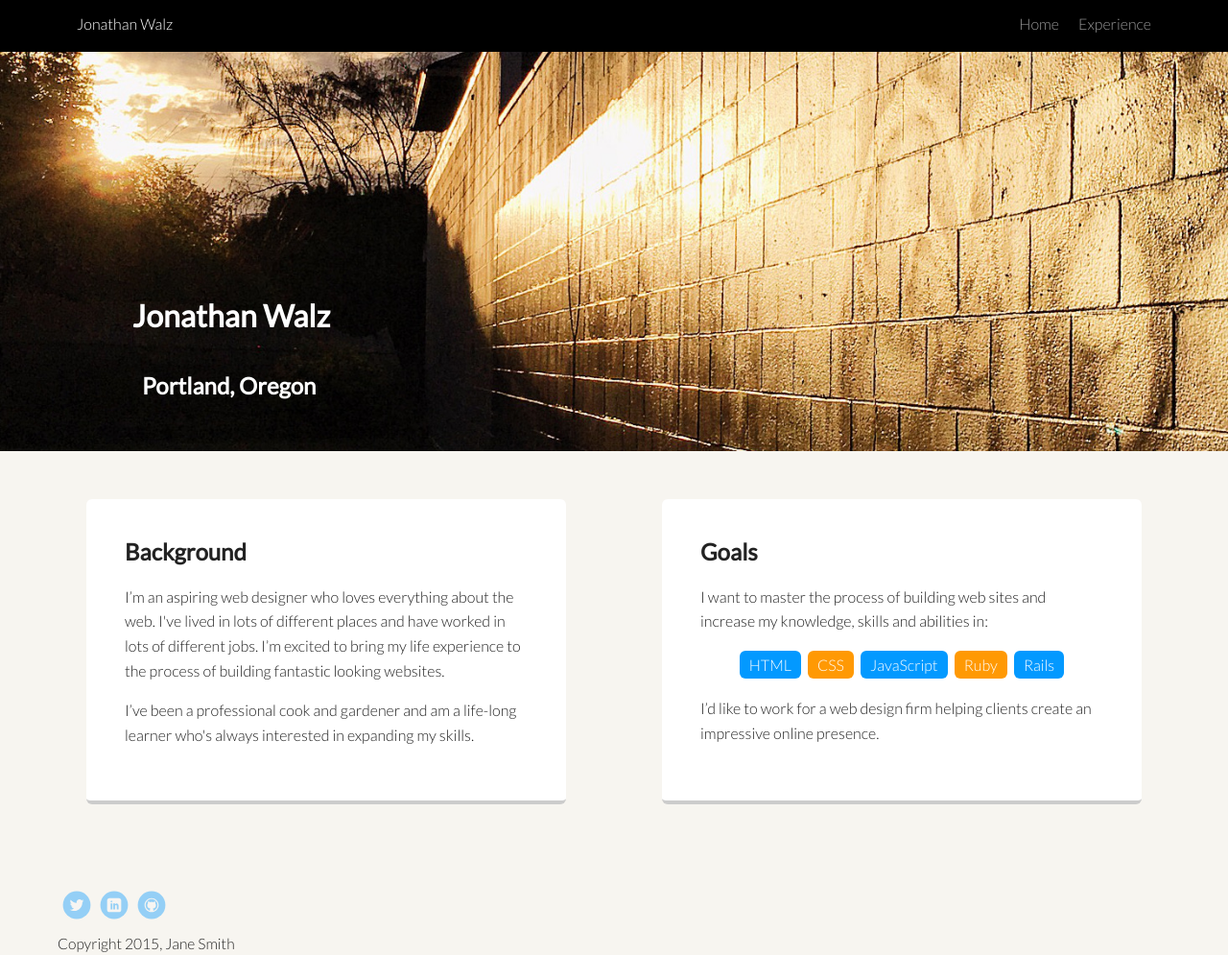
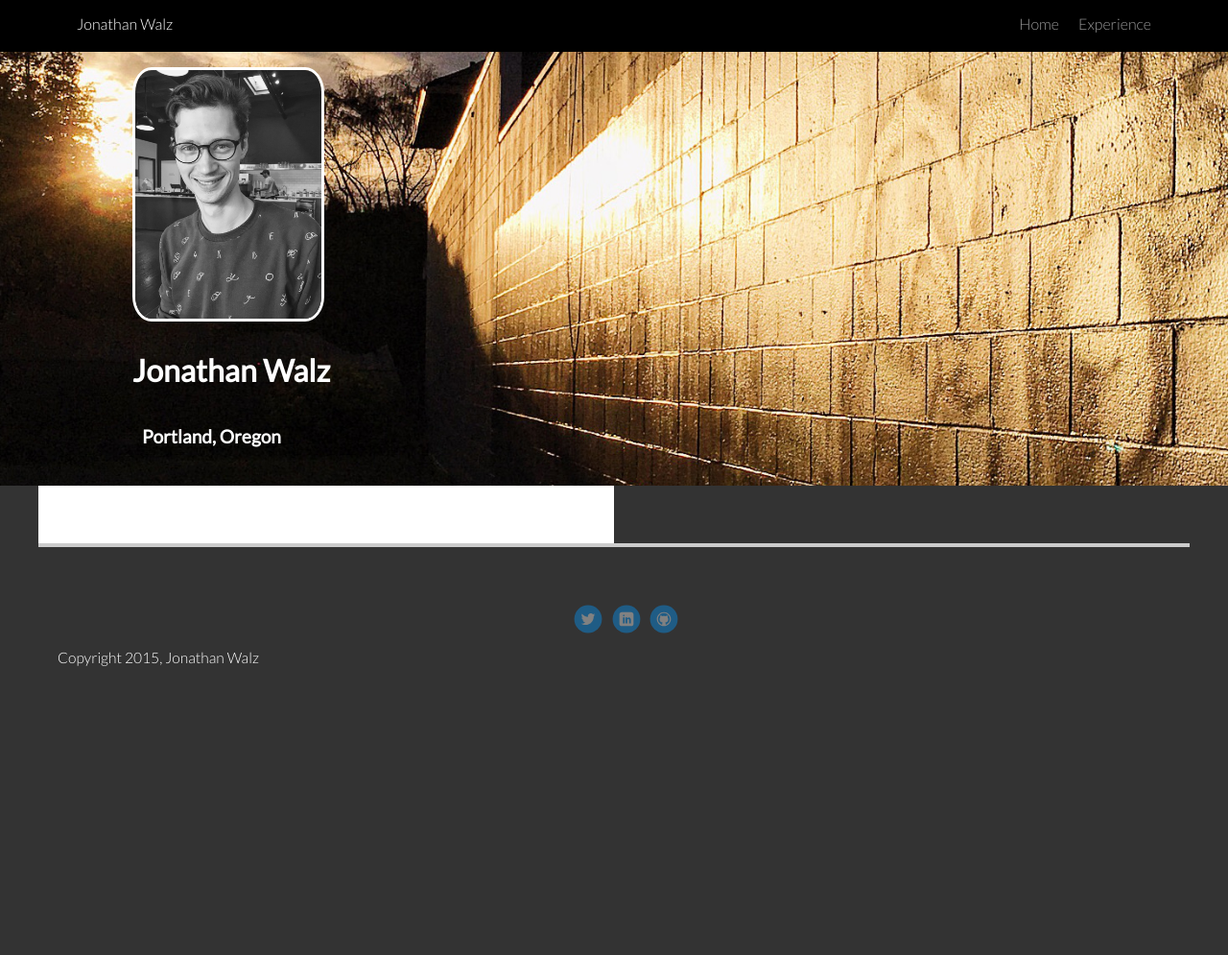
Before and after one commit to jonwalz/treehouse_portfolio, a website: page experience.html in a window 1280 px wide. Shown: the whole page at 96% size. After the commit the page ends 800 px from the top, so only its background shows below. Drawn offline with Linux system fonts and the light colour scheme.

Commit message:
Chaged some styling

```diff
--- a/experience.html
+++ b/experience.html
@@ -11,7 +11,7 @@
 <div class="main-nav">
     <ul class="nav">
         <li class="name">Jonathan Walz</li>
-        <li><a href="#">Home</a></li>
+        <li><a href="./index.html">Home</a></li>
         <li><a href="#">Experience</a></li>
     </ul>
 </div>
@@ -20,6 +20,7 @@
     <!--<h2>Put an image here</h2>-->
     <div class="flex-head">
         <div class="tag head-name">
+            <img class="profile-image" src="./images/newProfile.JPG" alt="">
             <h1>Jonathan Walz</h1>
             <h2 class="tag location">Portland, Oregon</h2>
         </div>
@@ -30,25 +31,11 @@
 
 <main class="flex">
     <div class="card">
-        <h2>Background</h2>
-        <p>I’m an aspiring web designer who loves everything about the web. I've lived in lots of different places and
-            have worked in lots of different jobs. I’m excited to bring my life experience to the process of building
-            fantastic looking websites.</p>
-        <p>I’ve been a professional cook and gardener and am a life-long learner who's always interested in expanding my
-            skills.</p>
+
     </div>
 
     <div class="card">
-        <h2>Goals</h2>
-        <p>I want to master the process of building web sites and increase my knowledge, skills and abilities in:</p>
-        <ul class="skills">
-            <li>HTML</li>
-            <li>CSS</li>
-            <li>JavaScript</li>
-            <li>Ruby</li>
-            <li>Rails</li>
-        </ul>
-        <p>I’d like to work for a web design firm helping clients create an impressive online presence.</p>
+
     </div>
 
 </main>
@@ -58,7 +45,7 @@
         <li><a href="#" class="social linkedin">LinkedIn</a></li>
         <li><a href="#" class="social github">Github</a></li>
     </ul>
-    <p class="copyright">Copyright 2015, Jane Smith</p>
+    <p class="copyright">Copyright 2015, Jonathan Walz</p>
 </footer>
 </body>
 </html>
--- a/styles.css
+++ b/styles.css
@@ -9,7 +9,7 @@ body {
     font-family: 'Lato', sans-serif;
     font-weight: 300;
     color: #222;
-    background: #f7f5f0;
+    background: #333333;
     width: 100%;
     height: 100%;
 }
@@ -63,9 +63,6 @@ a:hover {
     color: white
 }
 .flex-head {
-    display: flex;
-    align-items: flex-end;
-    height: 50vh;
     width: 80%;
     margin: 0 auto;
 }
@@ -85,47 +82,53 @@ header {
 }
 
 header .profile-image {
-    margin-top: 50px;
-    width: 150px;
-    height: 150px;
-    border-radius: 50%;
+    /*margin-top: 170px;*/
+    width: 200px;
+    border-radius: 10%;
     border: 3px solid white;
     transition: all .5s;
 }
-
 header .profile-image:hover {
-    transform: scale(1.2) rotate(5deg);
+    border-color: black;
+    border-width: .2em;
 }
-
 .tag {
+    text-align: left;
+    align-content: flex-end;
     color: #ffffff;
     padding: 10px;
 }
-
+.location {
+    font-size: 1.2em;
+}
 .card {
-    margin: 30px;
     padding: 20px 40px 40px;
-    max-width: 500px;
     text-align: left;
     background: #fff;
     border-bottom: 4px solid #ccc;
-    border-radius: 6px;
     transition: all .5s;
+    width: 100%;
 }
 
 .card:hover {
     border-color: #ff99ff;
 }
-
+.card:nth-child(odd) {
+    color: #B23007;
+}
+.card:nth-child(even) {
+    background-color: #333333;
+    color: #B8FFE7;
+}
 ul.skills {
     padding: 0;
     text-align: center;
 }
 
 .skills li {
-    border-radius: 6px;
+    border-radius: 1px;
     display: inline-block;
-    background: #ff9904;
+    background: #1facb3;
     color: white;
     padding: 5px 10px;
     margin: 2px;
@@ -139,6 +142,7 @@ footer {
     width: 100%;
     min-height: 30px;
     padding: 20px 0 40px 20px;
+    color: white;
 }
 
 footer .copyright {
@@ -148,8 +152,11 @@ footer .copyright {
 
 footer ul {
     list-style-type: none;
-    margin: 0;
+    margin: 0 auto;
     padding: 0;
+    display: inline-block;
+    text-align: center;
+    width: 100%;
 }
 
 footer ul li {
@@ -193,6 +200,7 @@ a.social:hover {
     .flex {
         display: -ms-flexbox; /* TWEENER - IE 10 */
         display: flex;
+        flex-grow: 1;
         max-width: 1200px;
         -ms-flex-pack: distribute;
         justify-content: space-around;
@@ -200,7 +208,7 @@ a.social:hover {
     }
 
     header {
-        min-height: 470px;
+        /*min-height: 470px;*/
     }
 
     .nav {
@@ -209,7 +217,7 @@ a.social:hover {
     }
 
     main {
-        padding-top: 20px;
+        /*padding-top: 20px;*/
     }
 
     main p {
```
Also changed, not shown: index.html (+5 -4 lines).
